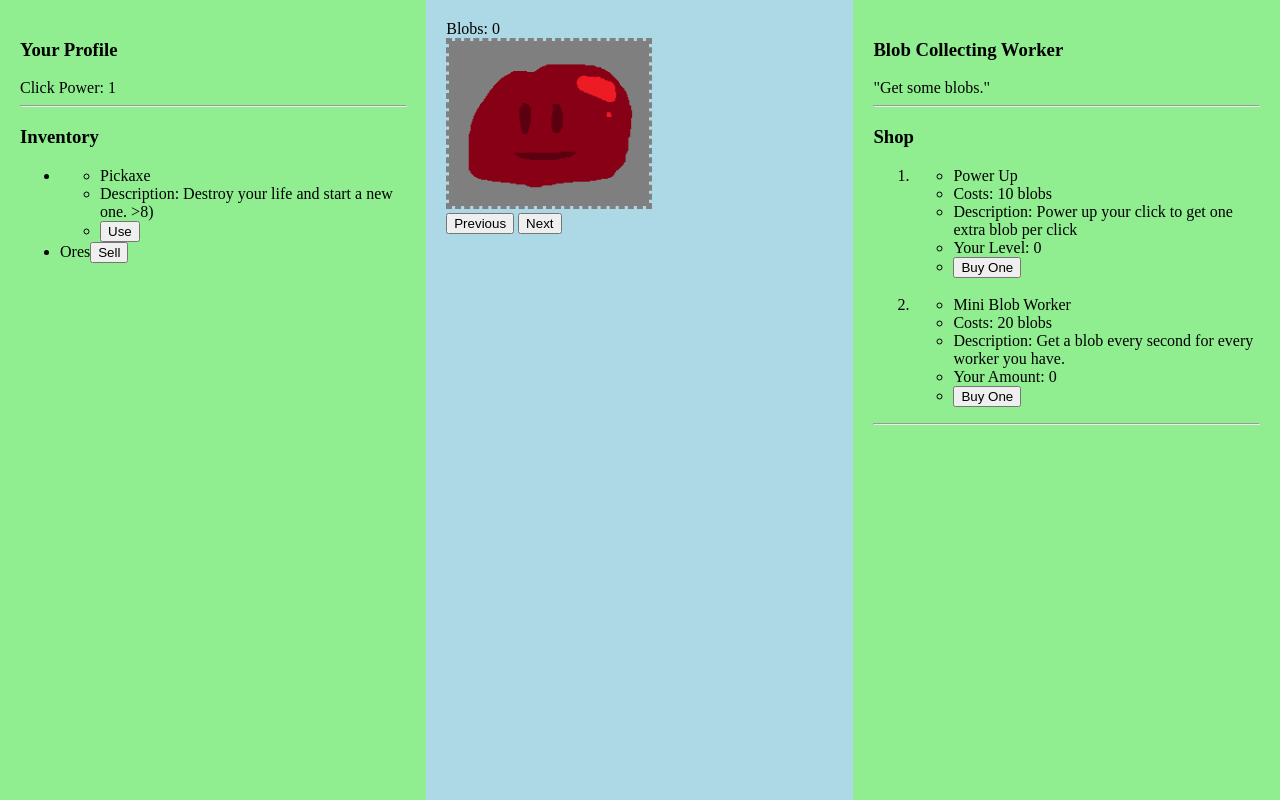
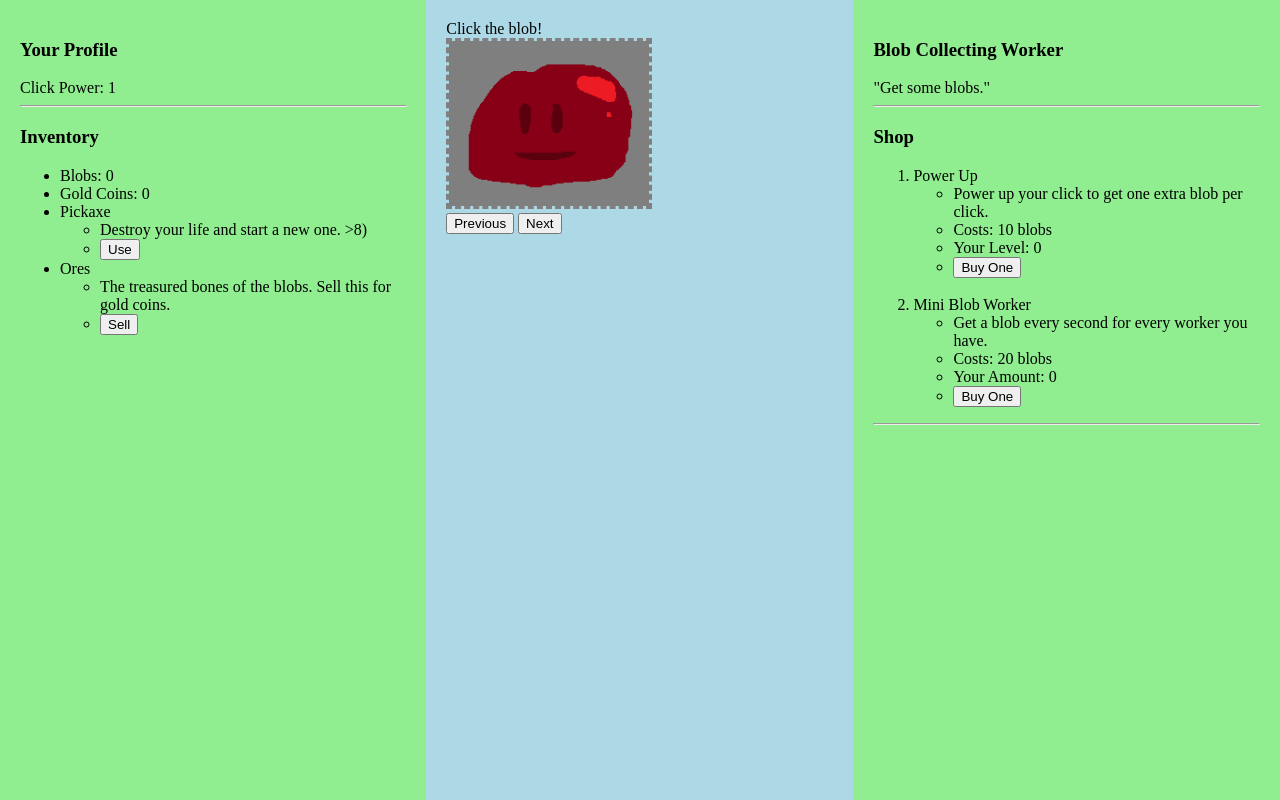
Before and after one commit to DimlyLitCellar/idle-game, a plain HTML site: page index.html in a window 1280 px wide. Drawn offline with Linux system fonts and the light colour scheme.

Commit message:
ores are the bones

```diff
--- a/index.html
+++ b/index.html
@@ -13,19 +13,25 @@
 		<hr>
 		<h3 title="Inventory">Inventory</h3>
 		<ul>
-			<li>
+			<li>Blobs: <span id="total-blobs">0</span></li>
+			<li>Gold Coins: <span>0</span></li>
+			<li> Pickaxe
 				<ul>
-					<li>Pickaxe</li>
-					<li>Description: Destroy your life and start a new one. >8)</li>
+					<li>Destroy your life and start a new one. >8)</li>
 					<li><button>Use</button></li>
 				</ul>
 			</li>
-			<li>Ores<button>Sell</button></li>
+			<li> Ores
+				<ul>
+					<li>The treasured bones of the blobs. Sell this for gold coins.</li>
+					<li><button>Sell</button></li>
+				</ul>
+			</li>
 		</ul>
 	</div>
 
 	<div class="column" id="middle-column">
-		<span>Blobs: <span id="total-blobs">0</span></span> <br>
+		<span>Click the blob!</span> <br>
 		<img src="assets/images/red_blob.png" id="redBlob"> <br>
 		<button>Previous</button>
 		<button>Next</button>
@@ -38,21 +44,19 @@
 		<hr>
 		<h3 title="there's a shop here?">Shop</h3>
 		<ol>
-			<li>
+			<li> Power Up
 				<ul>
-					<li>Power Up</li>
+					<li>Power up your click to get one extra blob per click.</li>
 					<li>Costs: <span id="powerUpCost">10</span> blobs</li>
-					<li>Description: Power up your click to get one extra blob per click</li>
 					<li>Your Level: <span id="powerUpLevel">0</span></li>
 					<li><button id="powerUpBuyOne">Buy One</button></li>
 				</ul>
 			</li>
 			<br>
-			<li>
+			<li> Mini Blob Worker
 				<ul>
-					<li>Mini Blob Worker</li>
+					<li>Get a blob every second for every worker you have.</li>
 					<li>Costs: <span id="miniBlobWorkerCost">20</span> blobs</li>
-					<li>Description: Get a blob every second for every worker you have.</li>
 					<li>Your Amount: <span id="miniBlobWorkerAmount">0</span></li>
 					<li><button id="miniBlobWorkerBuyOne">Buy One</button></li>
 				</ul>
```
